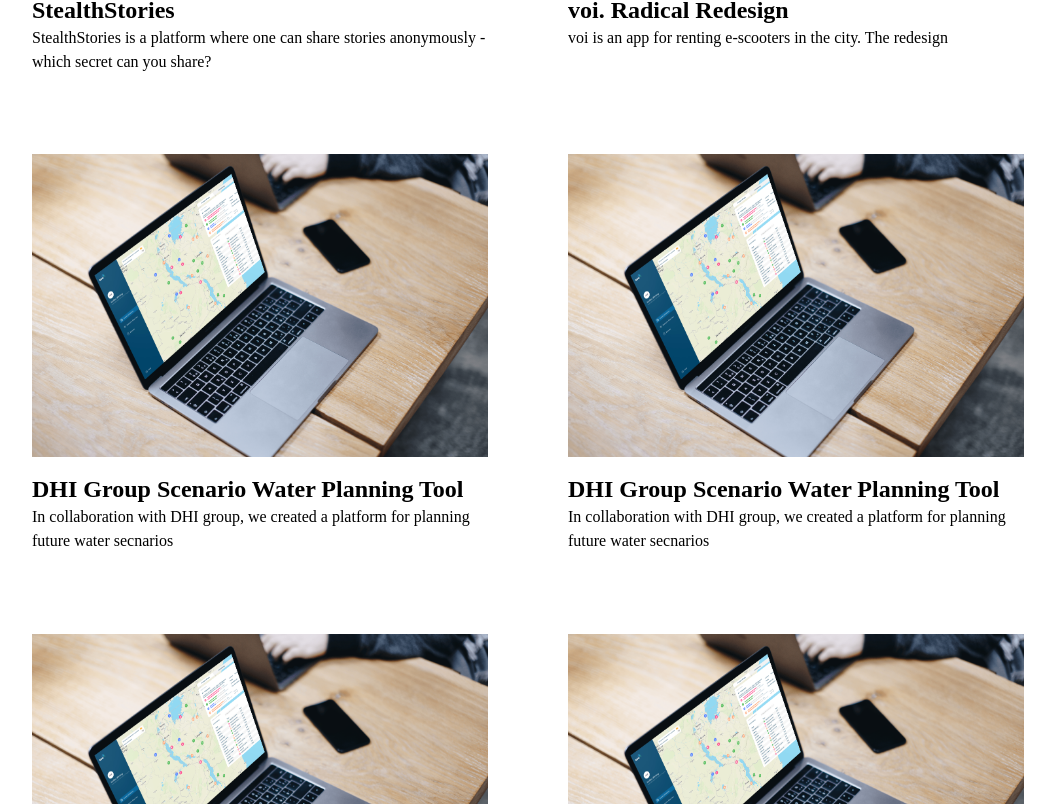
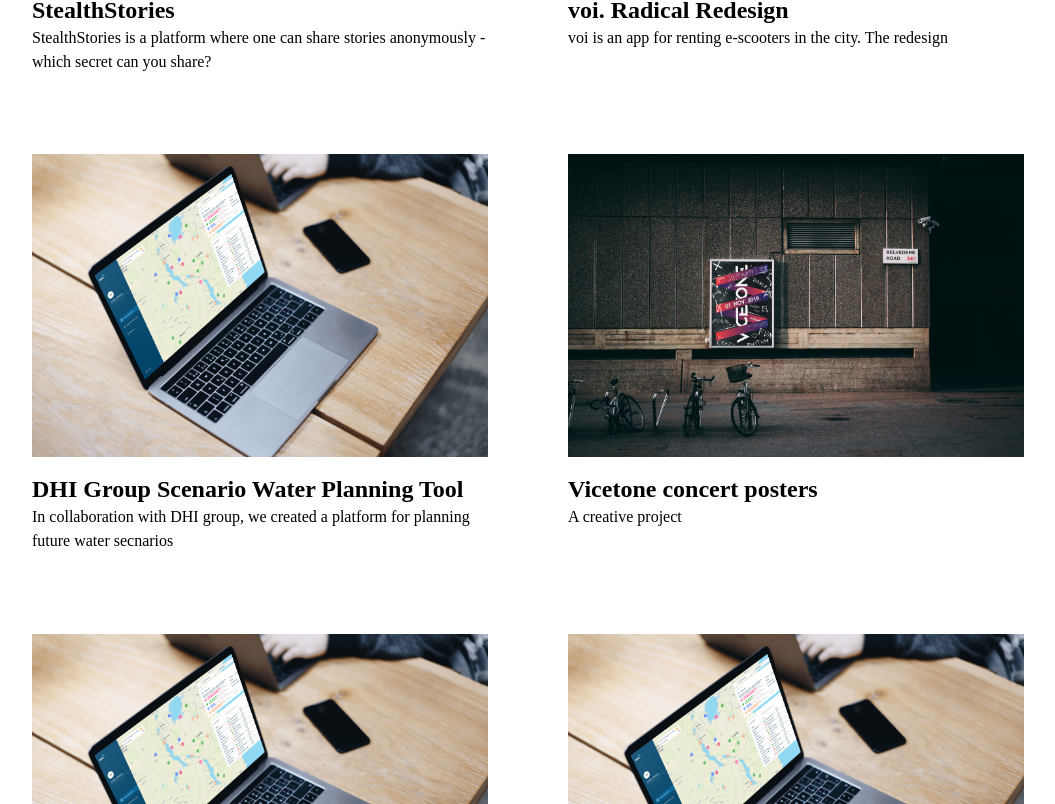
Before and after one commit to BuurPrime/Portfolio, a React (Create React App) app: page /portfolio/Work in a window 1280 px wide. Shown: the part 574-1378 px from the top of the page, without its empty margins (112-1167 px from the left). Built offline with nearby package versions, Linux system fonts and the light colour scheme.

Commit message:
added work subpages and subtle styling

```diff
--- a/package.json
+++ b/package.json
@@ -12,6 +12,7 @@
     "@types/react": "^18.2.48",
     "@types/react-dom": "^18.2.18",
     "autoprefixer": "^10.4.17",
+    "firebase": "^10.8.1",
     "postcss": "^8.4.33",
     "react": "^18.2.0",
     "react-dom": "^18.2.0",
--- a/src/App.tsx
+++ b/src/App.tsx
@@ -1,10 +1,15 @@
 import { Route, Routes } from "react-router-dom";
+
+// Pages
 import TopNavBar from "./components/TopNavBar";
 import Footer from "./components/Footer";
 import AboutMe from "./pages/AboutMe";
 import Home from "./pages/Home";
 import Work from "./pages/Work";
 import Contact from "./pages/Contact";
+
+// Pages Work
+import StealthStories from "./pages/pagesWork/StealthStories";
 
 function App() {
   return (
@@ -15,6 +20,7 @@
         <Route path="/portfolio/Work" element={<Work />} />
         <Route path="/portfolio/AboutMe" element={<AboutMe />} />
         <Route path="/portfolio/Contact" element={<Contact />} />
+        <Route path="/portfolio/Work/StealthStories" element={<StealthStories />} />
       </Routes>
       <Footer />
     </>
--- a/src/components/WorkFeed.tsx
+++ b/src/components/WorkFeed.tsx
@@ -1,16 +1,19 @@
 import { FC } from "react";
+import { Link } from "react-router-dom";
 
 const WorkFeed: FC = () => {
   return (
     <div className="flex flex-col items-center">
       <div className="grid grid-cols-2 grid-rows-3 mt-10 gap-20">
-        <div className="w-full h-auto">
+        <Link to="/portfolio/Work/StealthStories" >
+        <div className="w-full h-auto overflow-hidden">
           <img
             src={
               process.env.PUBLIC_URL +
               "/images/stealthStories/stealthstoriesCard.png"
             }
             alt=""
+            className="zoom-in"
           />
           <h3 className="pt-4"> StealthStories</h3>
           <p>
@@ -19,6 +22,7 @@
             - which secret can you share?{" "}
           </p>
         </div>
+        </Link>
 
         <div className="w-full h-auto">
           <img
@@ -47,14 +51,13 @@
 
         <div className="w-full h-auto">
           <img
-            src={process.env.PUBLIC_URL + "/images/dhiGroup/dhiGroup.png"}
+            src={process.env.PUBLIC_URL + "/images/vicetone/VicetoneCard.png"}
             alt=""
           />
-          <h3 className="pt-4"> DHI Group Scenario Water Planning Tool </h3>
+          <h3 className="pt-4"> Vicetone concert posters </h3>
           <p>
             {" "}
-            In collaboration with DHI group, we created a platform for planning
-            future water secnarios{" "}
+            A creative project {" "}
           </p>
         </div>
 
--- a/src/index.css
+++ b/src/index.css
@@ -2,30 +2,32 @@
 @tailwind components;
 @tailwind utilities;
 
-@layer components{
-    .menu-navigation-item{
+@layer components {
+  .menu-navigation-item {
     @apply mx-4 font-bold tracking-wider bg-left-bottom bg-gradient-to-r from-black to-black bg-[length:0%_2px] bg-no-repeat group-hover:bg-[length:100%_2px] transition-all duration-500 ease-out;
   }
 
-    .menu-navigation-item-active{
+  .menu-navigation-item-active {
     @apply mx-4 font-bold tracking-wider bg-left-bottom bg-gradient-to-r from-black to-black bg-[length:100%_2px] bg-no-repeat;
   }
 
-    h1{
+  h1 {
     @apply font-bold text-8xl;
   }
 
-    h2{
-        @apply font-bold text-4xl
+  h2 {
+    @apply font-bold text-4xl;
   }
 
-    h3{
+  h3 {
     @apply font-semibold text-2xl;
   }
 
-
+  .zoom-in {
+    @apply transition origin-center duration-150 ease-out hover:scale-110;
+  }
 }
 
-*{
-    font-family: 'SF UI Display';
+* {
+  font-family: "SF UI Display";
 }
--- a/src/pages/StealthStories.tsx
+++ b/src/pages/pagesWork/DHI.tsx
@@ -1,11 +1,11 @@
 import { FC } from 'react';
 
-const StealthStories: FC = () => {
+const DHI: FC = () => {
   return (
     <div className="flex flex-col items-center bg-slate-100 mx-36 mt-20">
-      <p className="py-4 text-xs"> Sofie Buur © 2024 </p>
+     <h1> DHI </h1>
     </div>
   );
 };
 
-export default StealthStories;
+export default DHI;
--- /dev/null
+++ b/src/pages/pagesWork/StealthStories.tsx
@@ -0,0 +1,11 @@
+import { FC } from 'react';
+
+const StealthStories: FC = () => {
+  return (
+    <div className="flex flex-col items-center bg-slate-100 mx-36 mt-20">
+     <h1> StealthStories </h1>
+    </div>
+  );
+};
+
+export default StealthStories;
--- /dev/null
+++ b/src/pages/pagesWork/VicetonePosters.tsx
@@ -0,0 +1,11 @@
+import { FC } from 'react';
+
+const VicetonePosters: FC = () => {
+  return (
+    <div className="flex flex-col items-center bg-slate-100 mx-36 mt-20">
+     <h1> VicetonePosters </h1>
+    </div>
+  );
+};
+
+export default VicetonePosters;
--- /dev/null
+++ b/src/pages/pagesWork/Voi.tsx
@@ -0,0 +1,11 @@
+import { FC } from 'react';
+
+const Voi: FC = () => {
+  return (
+    <div className="flex flex-col items-center bg-slate-100 mx-36 mt-20">
+     <h1> Voi </h1>
+    </div>
+  );
+};
+
+export default Voi;
```
Also changed, not shown: public/images/vicetone/VicetoneCard.png (added), 1 other file (tests, documents, lock files or other folders). Lines whose indentation alone changed are shown as unchanged.
